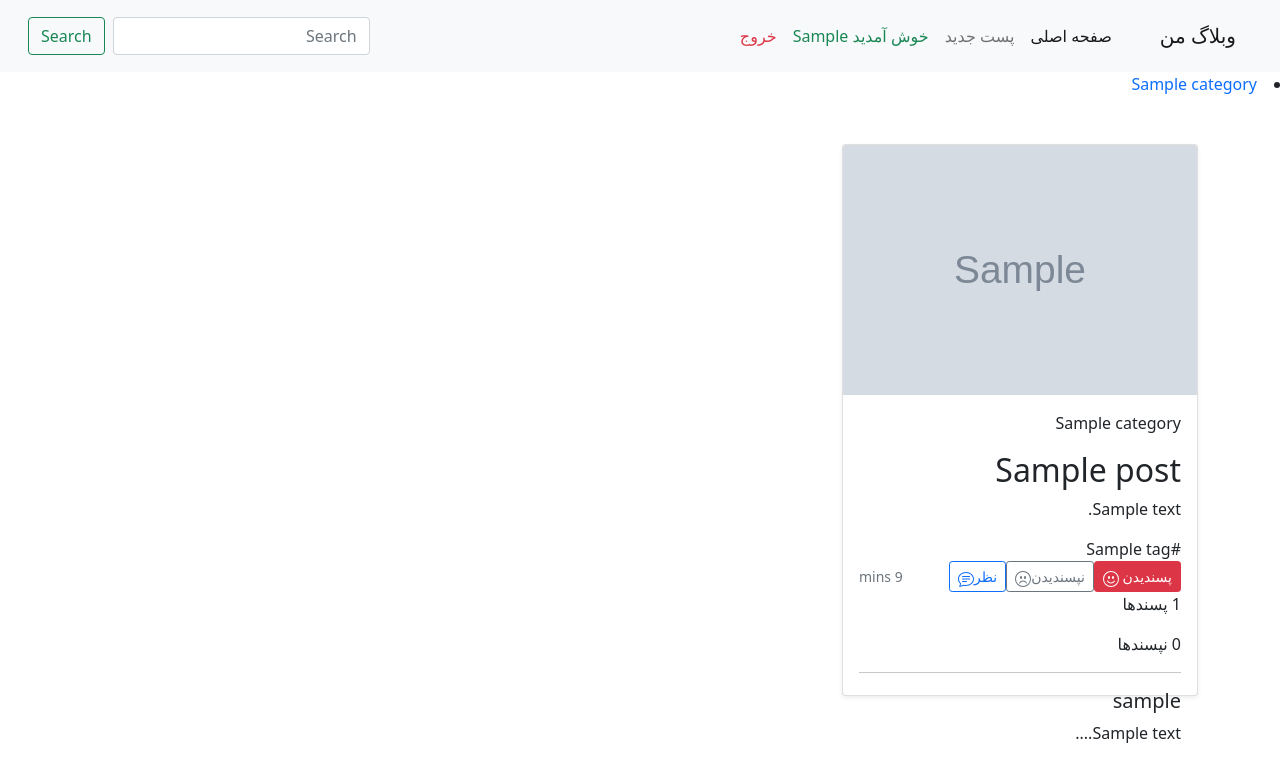
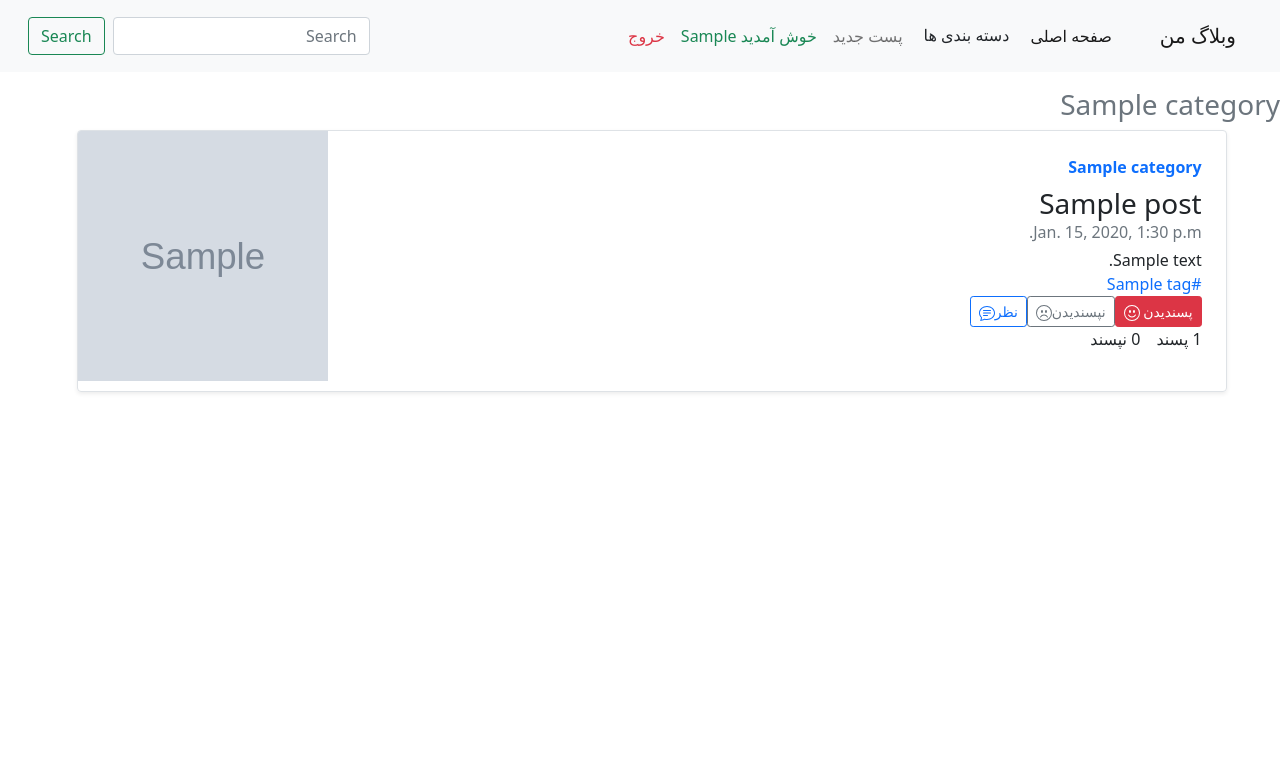
Before and after one commit to reza78gh/blog, a Django app: page /1 in a window 1280 px wide. Shown: the top 782 px of the page. Run offline with Django 3.2, Linux system fonts and the light colour scheme; a user stored in the database is signed in; tables that the repository leaves empty hold one stand-in row (values such as "Sample post"); grey boxes marked "Sample" are stand-in pictures; some libraries are stand-ins or nearby versions.

Commit message:
detail page for each post

```diff
--- a/blog/weblog/models.py
+++ b/blog/weblog/models.py
@@ -15,7 +15,7 @@ class Post(models.Model):
     title = models.CharField("عنوان",max_length=70)
     text = models.TextField("متن")
     img = models.ImageField(upload_to='posts')
-    creadet_time = models.DateTimeField("تاریخ ایجاد",auto_now=True)
+    created_time = models.DateTimeField("تاریخ ایجاد",auto_now_add=True)
     activate = models.BooleanField("فعال",default=True)
     accepted = models.BooleanField("تایید",default=False)
     tag = models.ManyToManyField("Tag",related_name="tag_post",verbose_name="تگ ها")
--- a/blog/weblog/templates/weblog/base.html
+++ b/blog/weblog/templates/weblog/base.html
@@ -10,7 +10,7 @@
     <title>{% block title %}وبلاگ{% endblock title %}</title>
 </head>
 <body>
-      <nav class="navbar navbar-expand-lg navbar-light bg-light p-3">
+      <nav class="navbar navbar-expand-lg navbar-light bg-light p-3 mb-3">
         <div class="container-fluid">
           <a class="navbar-brand" href="#">وبلاگ من</a>
           <button class="navbar-toggler" type="button" data-bs-toggle="collapse" data-bs-target="#navbarSupportedContent" aria-controls="navbarSupportedContent" aria-expanded="false" aria-label="Toggle navigation">
@@ -20,6 +20,10 @@
             <ul class="navbar-nav ms-auto mb-2 mb-lg-0">
               <li class="nav-item">
                 <a class="nav-link active" aria-current="page" href="{% url 'weblog:home' %}">صفحه اصلی</a>
+              </li>
+              <li class="nav-item">
+                  <button class="btn" type="button" data-bs-toggle="collapse" data-bs-target="#collapseExample" aria-expanded="false" aria-controls="collapseExample">
+                    دسته بندی ها</button>
               </li>
               {% if user.is_authenticated %}
               {% if  perms.weblog.can_write %}
@@ -47,27 +51,38 @@
       </nav>
 
 {% block body %}
+      <div class="">
+        <!-- <div class="w-25">{{ category|safe }}</div> -->
+
+
+        <div class="collapse" id="collapseExample">
+          <div class="card card-body">
             {{ category|safe }}
-    <div class="container mt-5">
-    <div class="row">
+          </div>
+        </div>
+  <div class="row w-100 mb-2">
+  <h3 class="text-secondary">{{ title }}</h3>
 {% for post in posts %}
-    <div class="col-md-4">
-      <div class="card mb-4 shadow-sm">
-        <img class="card-img-top"style="height: 250px;" src="{{ post.img }}" alt="Card image cap">
-        <div class="card-body" style="height: 300px;">
-          <p>{{ post.category }}</p>
-          <h2> {{ post.title }}</h2>
-          <p class="card-text">{{ post.text }}</p>
+    <div class="container col-md-11">
+      <div class="row g-0 border rounded overflow-hidden flex-md-row mb-4 shadow-sm h-md-250 position-relative">
+        <div class="col p-4 d-flex flex-column position-static">
+          <strong class="d-inline-block mb-2 text-primary">{{ post.category }}</strong>
+          <a href="{% url 'weblog:detail_post' post.id %}" class="text-decoration-none text-dark">
+          <h3 class="mb-0">{{ post.title }}</h3>
+          <div class="mb-1 text-muted">{{ post.created_time }}</div>
+          <p class="card-text mb-auto">{{ post.text }}</p></a>
+          <div class="d-flex">
           {% for tag in post.tag.all %}
-            #{{ tag }}
+            <a href="" class='text-decoration-none'>#{{ tag }}</a>
           {% endfor %}
-          <div class="d-flex justify-content-between align-items-center">
+        </div>
+          {% if user.is_authenticated %}
           <div class="btn-group">
-              <a href="{% url 'weblog:like' post_id=post.id value=1 %}"><button type="button" class="btn btn-sm {{ post|liked:request.user }}">پسندیدن <svg xmlns="http://www.w3.org/2000/svg" width="16" height="16" fill="currentColor" class="bi bi-emoji-smile" viewBox="0 0 16 16">
+            <a href="{% url 'weblog:like' post_id=post.id value=1 %}?next=home"><button type="button" class="btn btn-sm {{ post|liked:request.user }}">پسندیدن <svg xmlns="http://www.w3.org/2000/svg" width="16" height="16" fill="currentColor" class="bi bi-emoji-smile" viewBox="0 0 16 16">
               <path d="M8 15A7 7 0 1 1 8 1a7 7 0 0 1 0 14zm0 1A8 8 0 1 0 8 0a8 8 0 0 0 0 16z"/>
               <path d="M4.285 9.567a.5.5 0 0 1 .683.183A3.498 3.498 0 0 0 8 11.5a3.498 3.498 0 0 0 3.032-1.75.5.5 0 1 1 .866.5A4.498 4.498 0 0 1 8 12.5a4.498 4.498 0 0 1-3.898-2.25.5.5 0 0 1 .183-.683zM7 6.5C7 7.328 6.552 8 6 8s-1-.672-1-1.5S5.448 5 6 5s1 .672 1 1.5zm4 0c0 .828-.448 1.5-1 1.5s-1-.672-1-1.5S9.448 5 10 5s1 .672 1 1.5z"/>
             </svg></button></a>
-              <a href="{% url 'weblog:like' post_id=post.id value=0 %}"><button type="button" class="btn btn-sm {{ post|disliked:request.user }}">نپسندیدن<svg xmlns="http://www.w3.org/2000/svg" width="16" height="16" fill="currentColor" class="bi bi-emoji-frown" viewBox="0 0 16 16">
+            <a href="{% url 'weblog:like' post_id=post.id value=0 %}?next=home"><button type="button" class="btn btn-sm {{ post|disliked:request.user }}">نپسندیدن<svg xmlns="http://www.w3.org/2000/svg" width="16" height="16" fill="currentColor" class="bi bi-emoji-frown" viewBox="0 0 16 16">
               <path d="M8 15A7 7 0 1 1 8 1a7 7 0 0 1 0 14zm0 1A8 8 0 1 0 8 0a8 8 0 0 0 0 16z"/>
               <path d="M4.285 12.433a.5.5 0 0 0 .683-.183A3.498 3.498 0 0 1 8 10.5c1.295 0 2.426.703 3.032 1.75a.5.5 0 0 0 .866-.5A4.498 4.498 0 0 0 8 9.5a4.5 4.5 0 0 0-3.898 2.25.5.5 0 0 0 .183.683zM7 6.5C7 7.328 6.552 8 6 8s-1-.672-1-1.5S5.448 5 6 5s1 .672 1 1.5zm4 0c0 .828-.448 1.5-1 1.5s-1-.672-1-1.5S9.448 5 10 5s1 .672 1 1.5z"/>
             </svg></button></a>
@@ -76,24 +91,21 @@
               <path d="M4 5.5a.5.5 0 0 1 .5-.5h7a.5.5 0 0 1 0 1h-7a.5.5 0 0 1-.5-.5zM4 8a.5.5 0 0 1 .5-.5h7a.5.5 0 0 1 0 1h-7A.5.5 0 0 1 4 8zm0 2.5a.5.5 0 0 1 .5-.5h4a.5.5 0 0 1 0 1h-4a.5.5 0 0 1-.5-.5z"/>
             </svg></button></a>
           </div>
-            <small class="text-muted">9 mins</small>
+          {% endif %}
+          <div class="d-flex">
+          <p><span>{{ post.post_like|count_like }}</span> پسند</p>&emsp;
+          <p><span>{{ post.post_like|count_dislike }}</span> نپسند</p>
         </div>
-          <p><span>{{ post.post_like|count_like }}</span> پسندها</p>
-          <p><span>{{ post.post_like|count_dislike }}</span> نپسندها</p>
-          {% for comment in post.post_comment.all %}
-          {% if comment.accepted %}
-            <hr>
-            <h5>{{ comment.user }}</h5>
-            <p>{{ comment }}</p>
-          {% endif %}
-          {% endfor %}
-
+        </div>
+        <div class="col-auto d-none d-lg-block">
+          <img src="{{ post.img }}" width="250px" height="250px" alt="Card image cap">
         </div>
       </div>
     </div>
     {% endfor %}
     </div>
-  </div>
 {% endblock body %}
+<link href="https://cdn.jsdelivr.net/npm/bootstrap@5.0.0-beta1/dist/css/bootstrap.min.css" rel="stylesheet" integrity="sha384-giJF6kkoqNQ00vy+HMDP7azOuL0xtbfIcaT9wjKHr8RbDVddVHyTfAAsrekwKmP1" crossorigin="anonymous">
+<script src="https://cdn.jsdelivr.net/npm/bootstrap@5.0.0-beta1/dist/js/bootstrap.bundle.min.js" integrity="sha384-ygbV9kiqUc6oa4msXn9868pTtWMgiQaeYH7/t7LECLbyPA2x65Kgf80OJFdroafW" crossorigin="anonymous"></script>
 </body>
 </html>
--- a/blog/weblog/urls.py
+++ b/blog/weblog/urls.py
@@ -13,4 +13,5 @@ urlpatterns = [
     path('register/', views.register, name="register"),
     path('add-comment/<int:post_id>', views.add_comment, name="add_comment"),
     path('like/<int:post_id>/<int:value>', views.like, name="like"),
+    path('post/<int:pk>', views.DetailPostView.as_view(), name="detail_post"),
 ] + static(settings.MEDIA_URL, document_root=settings.MEDIA_ROOT)
--- a/blog/weblog/views.py
+++ b/blog/weblog/views.py
@@ -3,11 +3,12 @@ from .forms import *
 from .models import *
 from django.contrib.auth.decorators import permission_required,login_required
 from django.db import IntegrityError
+from django.views import generic
 
 # Create your views here.
 def subtract(queryset,res=''):
     res += f'<li><a href="{queryset.id}" class="text-decoration-none">'+str(queryset)+'</a></li>'
-    if queryset.sub_category.all(): res += '<ul class = "list-unstyled">'
+    if queryset.sub_category.all(): res += '<ul>'
     for sub in queryset.sub_category.all():
         res += subtract(sub)
     if queryset.sub_category.all(): res += '</ul>'
@@ -27,9 +28,10 @@ def home(request,category_id=None):
     else:
         title = ''
         posts = Post.objects.all()
-    Category_html = ''
+    Category_html = '<div class="d-flex">'
     for sub in Category.objects.filter(parent=None):
-        Category_html += subtract(sub)
+        Category_html += f'<div class="me-5">{subtract(sub)}</div>'
+    Category_html += '</div>'
     return render(request,'weblog/base.html',{'posts':posts,'category':Category_html, 'title':title})
 
 @permission_required("weblog.can_write")
@@ -72,6 +74,9 @@ def add_comment(request,post_id):
 
 @login_required
 def like(request,post_id,value):
+    print(request.get_full_path())
+    print(request.GET.get('next'))
+    print(request.GET.get('idd'))
     post = Post.objects.get(id=post_id)
     user = request.user
     try:
@@ -83,4 +88,22 @@ def like(request,post_id,value):
         else:
             like.value=value
             like.save()
-    return HttpResponseRedirect(reverse('weblog:home'))
+    if request.GET['next'] == 'detail':
+        return HttpResponseRedirect(reverse('weblog:detail_post',args=(request.GET['post_id'])))
+    else:
+        return HttpResponseRedirect(reverse('weblog:home'))
+
+
+class DetailPostView(generic.DetailView):
+    model = Post
+    template_name = 'weblog/detail_post.html'
+
+    # def get(self, request, *args, **kwargs):
+    #     context = locals()
+    #     context['comment_form'] = CommentForm()
+    #     return render_to_response(self.response_template, context, context_instance=RequestContext(request))
+
+    def get_context_data(self, **kwargs):
+        context = super().get_context_data(**kwargs)
+        context['comment_form'] = CommentForm()
+        return context
```
Also changed, not shown: blog/weblog/templates/weblog/detail_post.html (added, +55 -0 lines), blog/weblog/migrations/0007_auto_20210209_1522.py (added). Lines whose indentation alone changed are shown as unchanged.
